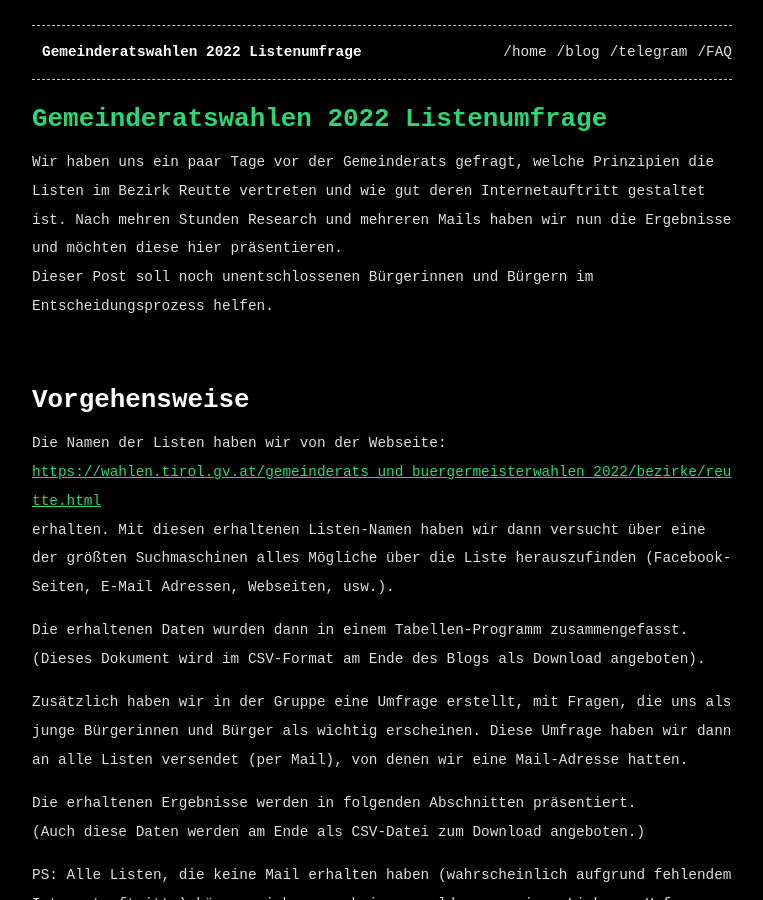
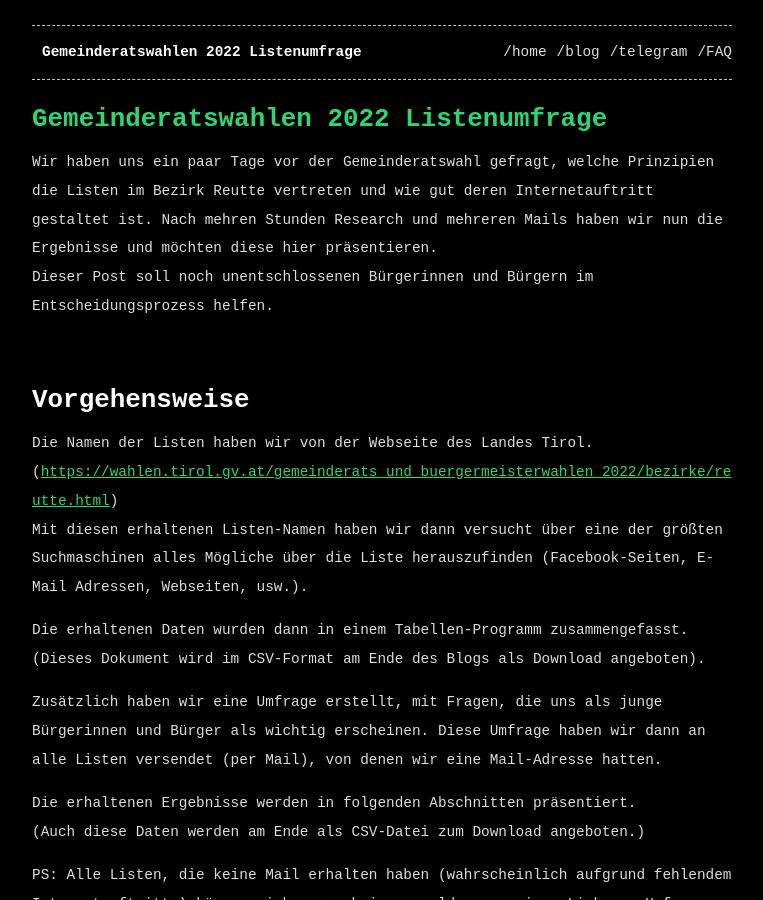
Before and after one commit to Hackertreff-Reutte/Hackertreff-Reutte.github.io, a Jekyll site: the page built from _posts/2022-02-24-Gemeinderatswahlen-2022-Listenumfrage.md, in a window 1280 px wide and 900 px high. Shown: the whole window, without its empty margins (258-1021 px from the left). Built offline with Jekyll 4.4.1, drawn with Linux system fonts in a browser that asks for light colours; nearby versions of some CDN libraries.

Commit message:
small changes to text

```diff
--- a/_posts/2022-02-24-Gemeinderatswahlen-2022-Listenumfrage.md
+++ b/_posts/2022-02-24-Gemeinderatswahlen-2022-Listenumfrage.md
@@ -6,20 +6,19 @@ tags: Politik
 ---
 <link rel="stylesheet" href="{{ layout.post_assets | liquify }}/css/post.css">
 
-Wir haben uns ein paar Tage vor der Gemeinderats gefragt, welche Prinzipien die Listen im Bezirk Reutte vertreten und wie gut deren Internetauftritt gestaltet ist. Nach mehren Stunden Research und mehreren Mails haben wir nun die Ergebnisse und möchten diese hier präsentieren.
+Wir haben uns ein paar Tage vor der Gemeinderatswahl gefragt, welche Prinzipien die Listen im Bezirk Reutte vertreten und wie gut deren Internetauftritt gestaltet ist. Nach mehren Stunden Research und mehreren Mails haben wir nun die Ergebnisse und möchten diese hier präsentieren.
 Dieser Post soll noch unentschlossenen Bürgerinnen und Bürgern im Entscheidungsprozess helfen.
 
 <br>
 
 # Vorgehensweise
 
-Die Namen der Listen haben wir von der Webseite:
-<a href="https://wahlen.tirol.gv.at/gemeinderats_und_buergermeisterwahlen_2022/bezirke/reutte.html" download>https://wahlen.tirol.gv.at/gemeinderats_und_buergermeisterwahlen_2022/bezirke/reutte.html</a>
-erhalten. Mit diesen erhaltenen Listen-Namen haben wir dann versucht über eine der größten Suchmaschinen alles Mögliche über die Liste herauszufinden (Facebook-Seiten, E-Mail Adressen, Webseiten, usw.).
+Die Namen der Listen haben wir von der Webseite des Landes Tirol. (<a href="https://wahlen.tirol.gv.at/gemeinderats_und_buergermeisterwahlen_2022/bezirke/reutte.html" download>https://wahlen.tirol.gv.at/gemeinderats_und_buergermeisterwahlen_2022/bezirke/reutte.html</a>)
+Mit diesen erhaltenen Listen-Namen haben wir dann versucht über eine der größten Suchmaschinen alles Mögliche über die Liste herauszufinden (Facebook-Seiten, E-Mail Adressen, Webseiten, usw.).
 
 Die erhaltenen Daten wurden dann in einem Tabellen-Programm zusammengefasst. (Dieses Dokument wird im CSV-Format am Ende des Blogs als Download angeboten).
 
-Zusätzlich haben wir in der Gruppe eine Umfrage erstellt, mit Fragen, die uns als junge Bürgerinnen und Bürger als wichtig erscheinen. Diese Umfrage haben wir dann an alle Listen versendet (per Mail), von denen wir eine Mail-Adresse hatten.
+Zusätzlich haben wir eine Umfrage erstellt, mit Fragen, die uns als junge Bürgerinnen und Bürger als wichtig erscheinen. Diese Umfrage haben wir dann an alle Listen versendet (per Mail), von denen wir eine Mail-Adresse hatten.
 
 Die erhaltenen Ergebnisse werden in folgenden Abschnitten präsentiert.
 (Auch diese Daten werden am Ende als CSV-Datei zum Download angeboten.)
```
